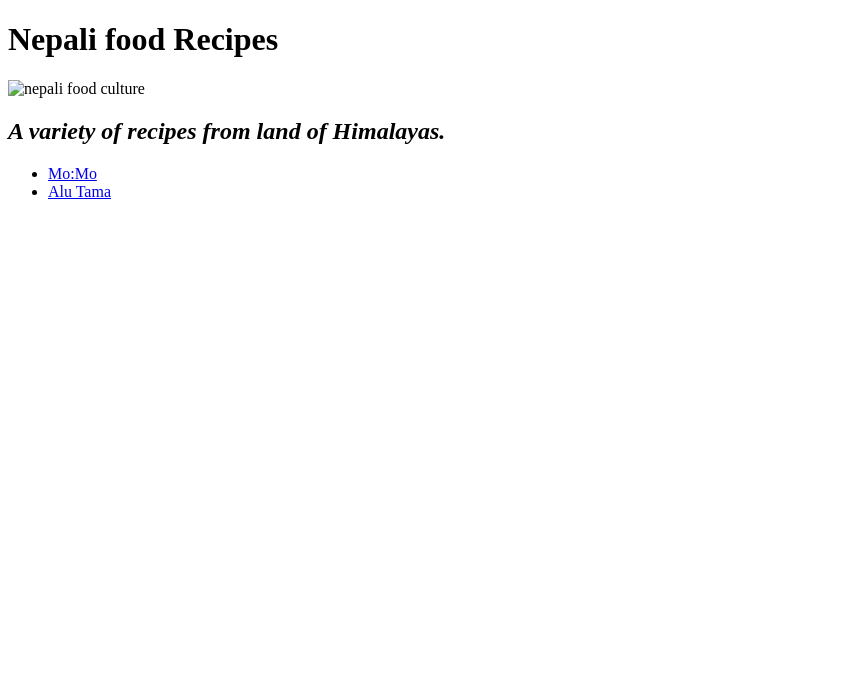
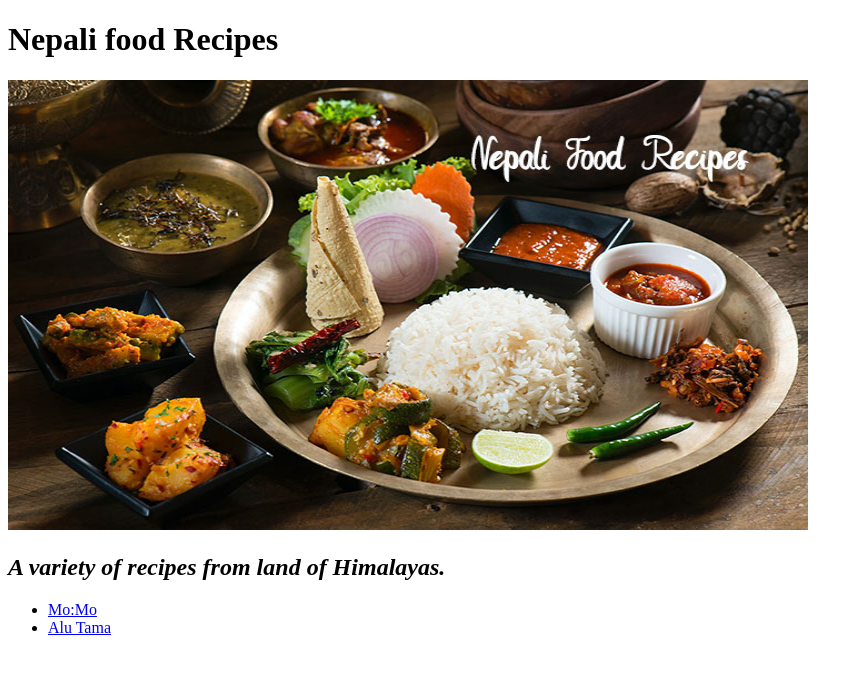
Before and after one commit to bkash775/nepali-recipes, a plain HTML site: page index.html in a window 1280 px wide. Shown: the whole page, without its empty margins (0-865 px from the left). Drawn offline with Linux system fonts and the light colour scheme; the site is published under a folder, as on GitHub Pages, so addresses that start at the root find nothing.

Commit message:
problem in img link not ok

```diff
--- a/index.html
+++ b/index.html
@@ -8,7 +8,7 @@
 </head>
 <body>
     <h1>Nepali food Recipes</h1>
-    <img src="/recipes/image/Nepali-Food-Recipes.jpg" alt="nepali food culture" style="width:800px; height:450px;">
+    <img src="recipes/image/Nepali-Food-Recipes.jpg" alt="nepali food culture" style="width:800px; height:450px;">
     <h2><em>A variety of recipes from land of Himalayas.</em></h2>
     <ul>
         <li><a href="recipes/momo.html">Mo:Mo</a></li>
```
